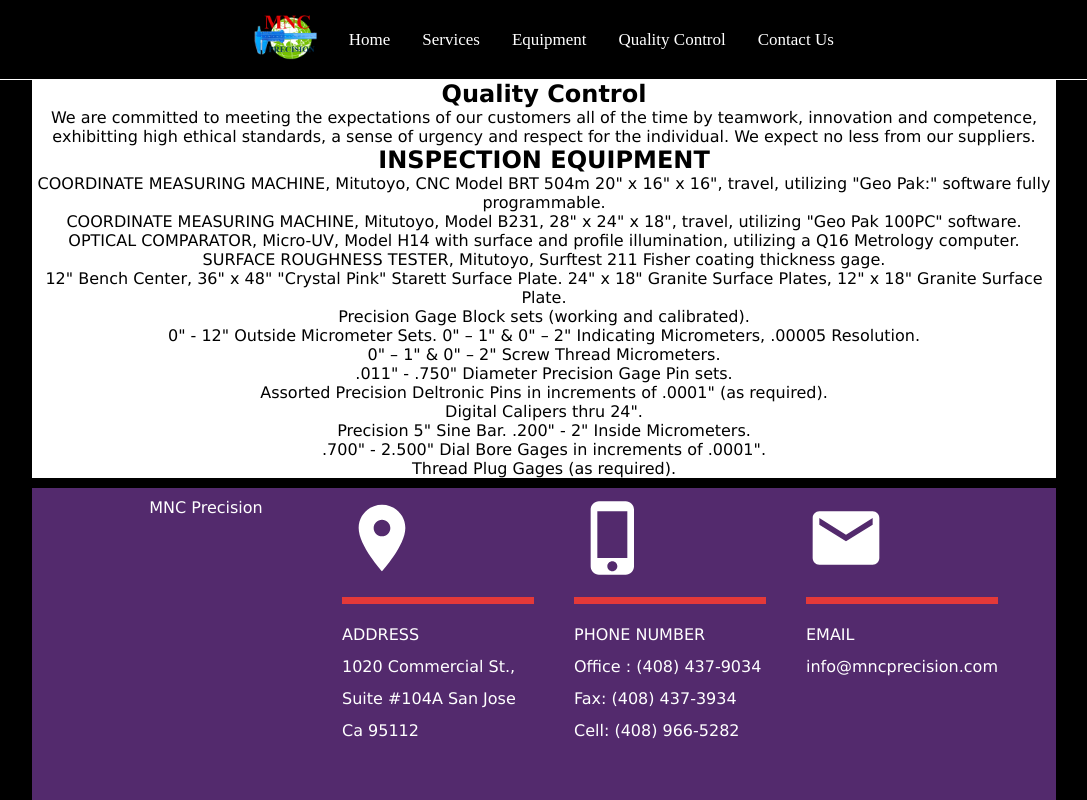
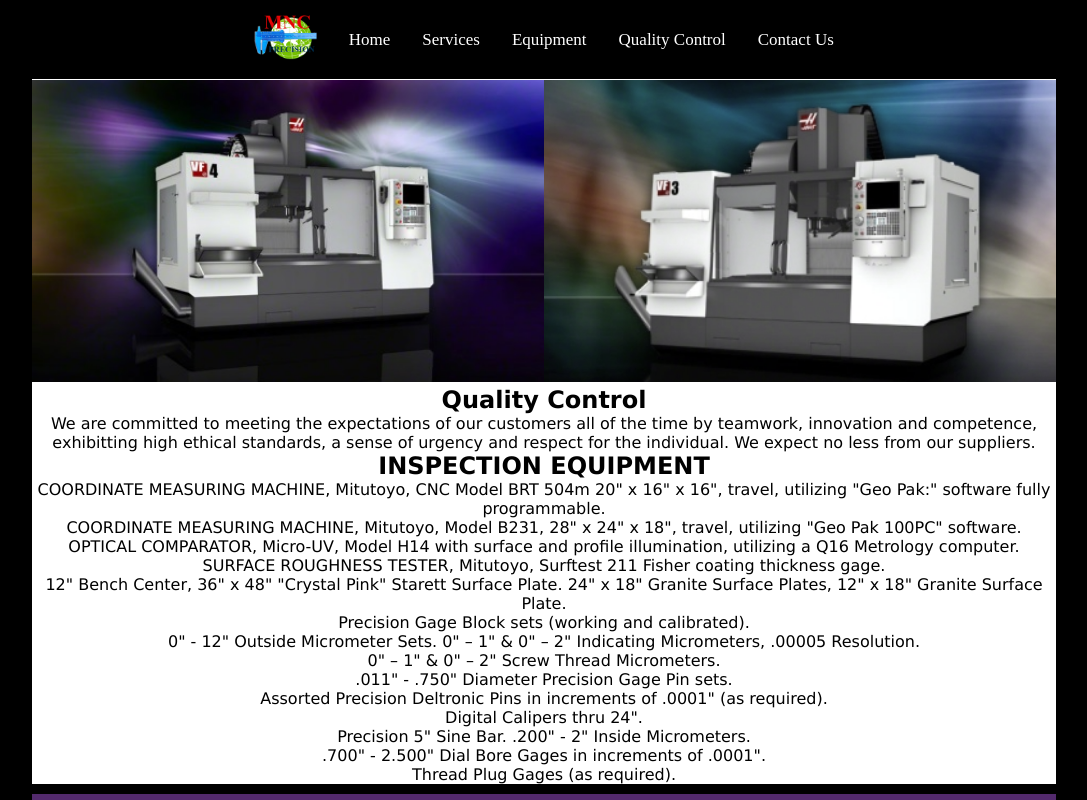
Before and after one commit to marynghiem/MNCPrecision, a React (Create React App) app: page /QualityControl in a window 1280 px wide. Shown: the top 800 px of the page, without its empty margins (96-1183 px from the left). Built offline with nearby package versions, Linux system fonts and the light colour scheme.

Commit message:
added a temporary background image for the quality control page

```diff
--- a/src/components/QualityControl.js
+++ b/src/components/QualityControl.js
@@ -5,6 +5,10 @@
 export const QualityControl = () => {
   return (
     <div className="qualityControlContainer">
+      <div className="qualityControlImageContainer">
+        <img src="EquipmentPicture1.jpeg" alt="" className="qualityControlPicture1" />
+        <img src="HomePageMainImage.jpeg" alt="" className="qualityControlPicture2" />
+      </div>
       <h2>Quality Control</h2>
       <div>
         We are committed to meeting the expectations of our customers all of the time by teamwork, innovation and
--- a/src/css/QualityControl.css
+++ b/src/css/QualityControl.css
@@ -1,6 +1,20 @@
 .qualityControlContainer {
   background-color: white;
   margin: auto;
-  margin-top: 79.5px;
   width: 80vw;
 }
+
+.qualityControlImageContainer {
+  padding-top: 79.5px;
+}
+.qualityControlPicture1 {
+  width: 50%;
+  object-fit: cover;
+  height: 302px;
+}
+.qualityControlPicture2 {
+  width: 50%;
+  object-fit: cover;
+  height: 302px;
+  filter: grayscale(50%);
+}
```
